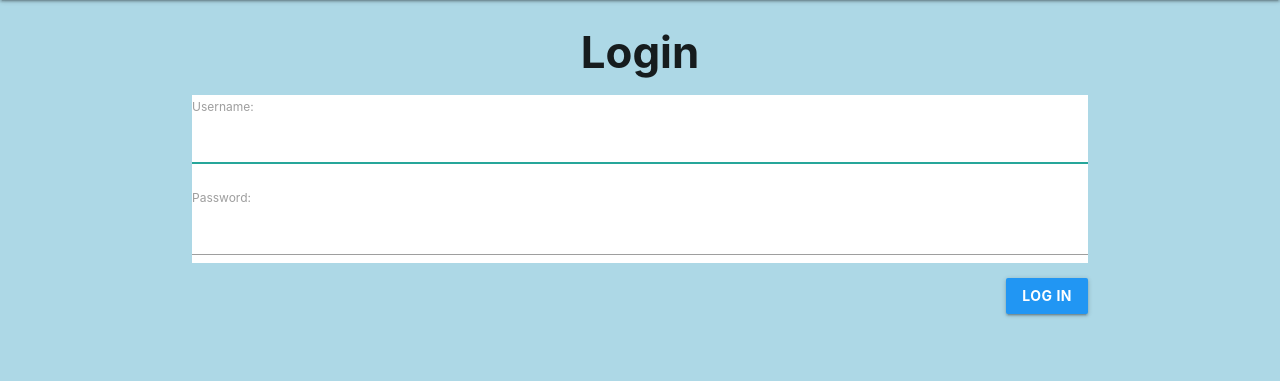
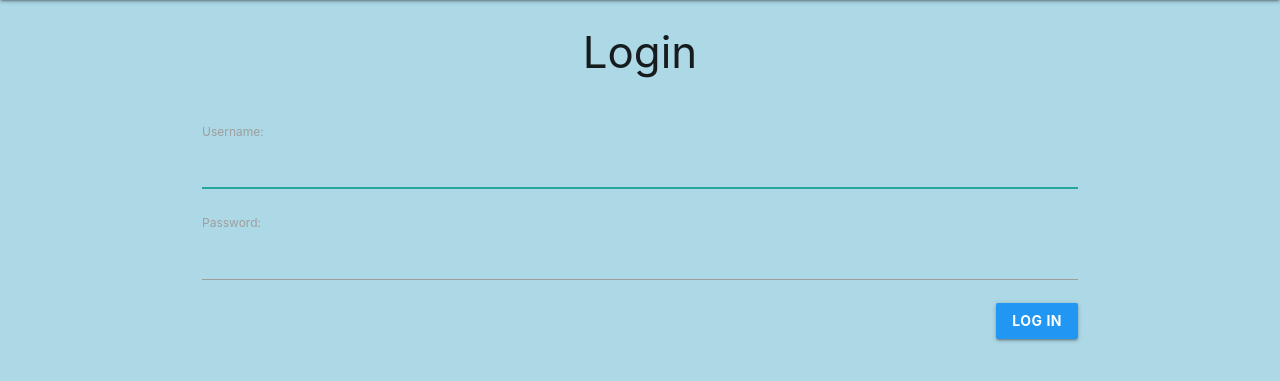
Before and after one commit to DaveTheWay1/FASTTRACK, a Django app: page /accounts/login/?next=/ in a window 1280 px wide. Shown: the part 64-445 px from the top of the page. Run offline with Django 5.2, Linux system fonts and the light colour scheme.

```diff
--- a/main_app/static/css/style.css
+++ b/main_app/static/css/style.css
@@ -16,12 +16,13 @@ body{
     margin: 0 auto;
 }
 
-#login-header{
-    font-weight: 700;
-}
+/* #login-header{
+    /* font-weight: 700; */
+/* } */
 
 #login-form{
-    background-color: white;
+    /* background-color: white; */
+    padding: 10px;
 }
 
 #update-form{
```
Also changed, not shown: README.md, main_app/static/images/signup.jpg (added).
